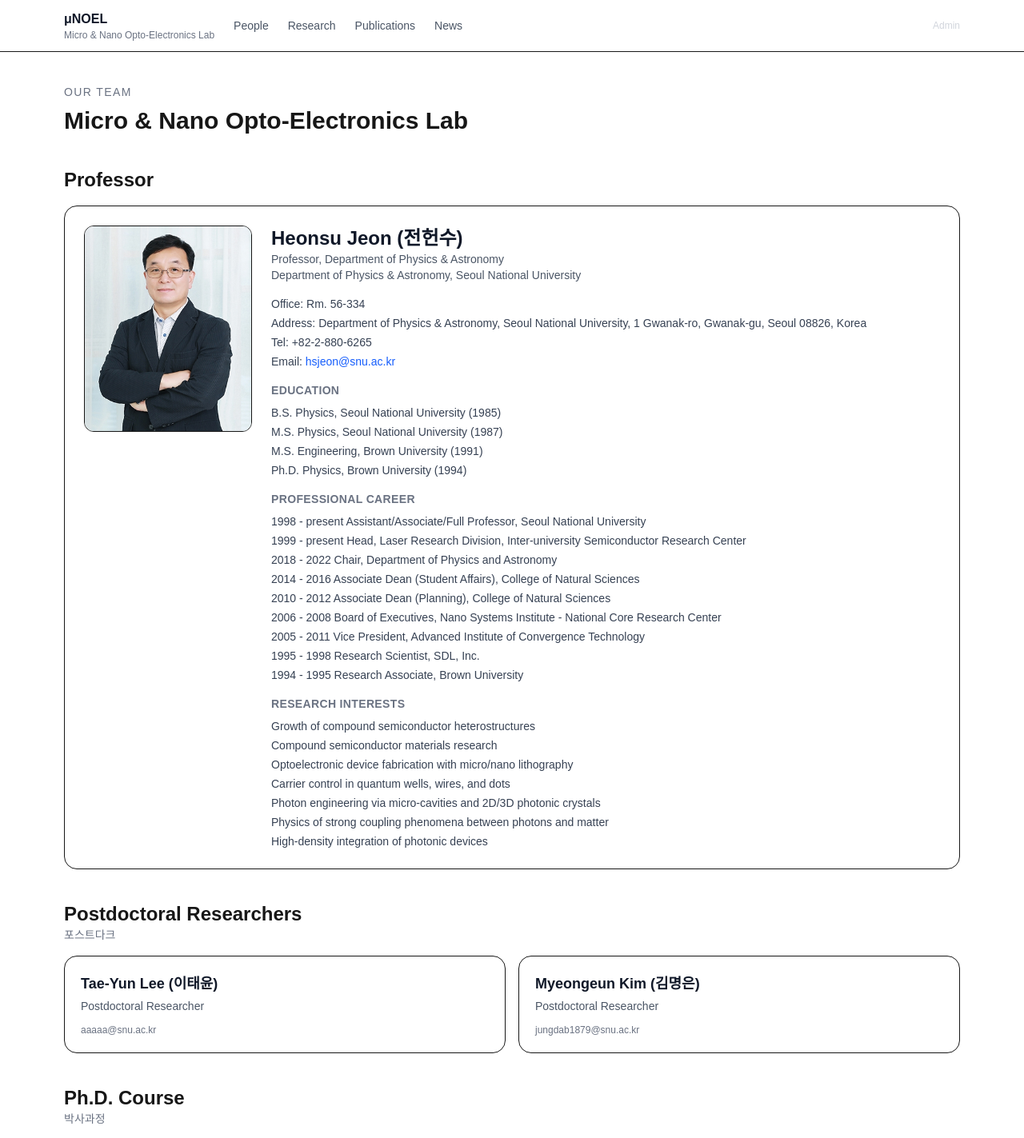
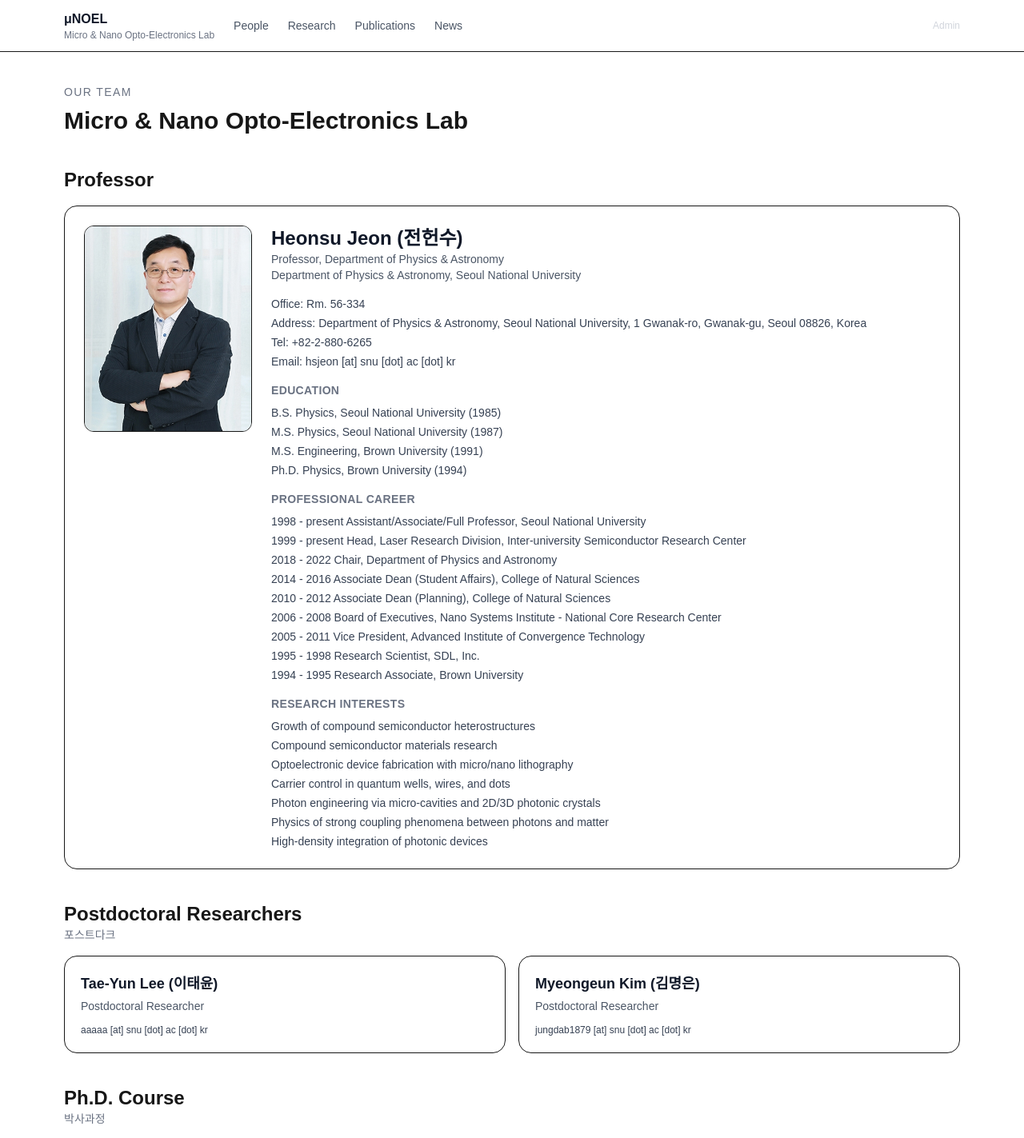
Before and after one commit to jsys1116-snu/snu-lab, a Next.js app in the folder snu-lab/: page /people in a window 1280 px wide. Shown: the top 1423 px of the page at 80% size. Built offline with nearby package versions, Linux system fonts and the light colour scheme; no server answers.

Commit message:
Mask emails in UI and add X-XSS-Protection header

```diff
--- a/snu-lab/next.config.ts
+++ b/snu-lab/next.config.ts
@@ -24,6 +24,7 @@ const contentSecurityPolicy = [
 const securityHeaders = [
   { key: 'X-Frame-Options', value: 'SAMEORIGIN' },
   { key: 'X-Content-Type-Options', value: 'nosniff' },
+  { key: 'X-XSS-Protection', value: '1; mode=block' },
   { key: 'Referrer-Policy', value: 'strict-origin-when-cross-origin' },
   { key: 'Permissions-Policy', value: 'camera=(), microphone=(), geolocation=()' },
   { key: 'Content-Security-Policy', value: contentSecurityPolicy }
--- a/snu-lab/src/app/people/page.tsx
+++ b/snu-lab/src/app/people/page.tsx
@@ -3,9 +3,6 @@ import type { PeopleData, Person } from '@/lib/types';
 
 type SectionKey = keyof PeopleData;
 type PersonEntry = Person;
-
-const unmaskEmail = (email?: string) =>
-  email ? email.replace(/\s*\[at\]\s*/gi, '@').replace(/\s*\[dot\]\s*/gi, '.') : '';
 
 const sections: Array<{ key: SectionKey; title: string; subtitle?: string }> = [
   { key: 'faculty', title: 'Professor' },
@@ -113,12 +110,7 @@ export default async function PeoplePage() {
                           {person.email && (
                             <p>
                               Email:{' '}
-                              <a
-                                href={`mailto:${unmaskEmail(person.email)}`}
-                                className="text-blue-600 underline-offset-4 hover:underline"
-                              >
-                                {unmaskEmail(person.email)}
-                              </a>
+                              <span className="font-mono text-gray-700">{person.email}</span>
                             </p>
                           )}
                         </div>
@@ -174,9 +166,7 @@ export default async function PeoplePage() {
                       <div className="mt-2 text-xs text-gray-500">
                         {person.email && (
                           <span className="mr-3">
-                            <a href={`mailto:${unmaskEmail(person.email)}`} className="hover:underline">
-                              {unmaskEmail(person.email)}
-                            </a>
+                            <span className="font-mono text-gray-700">{person.email}</span>
                           </span>
                         )}
                       </div>
```
